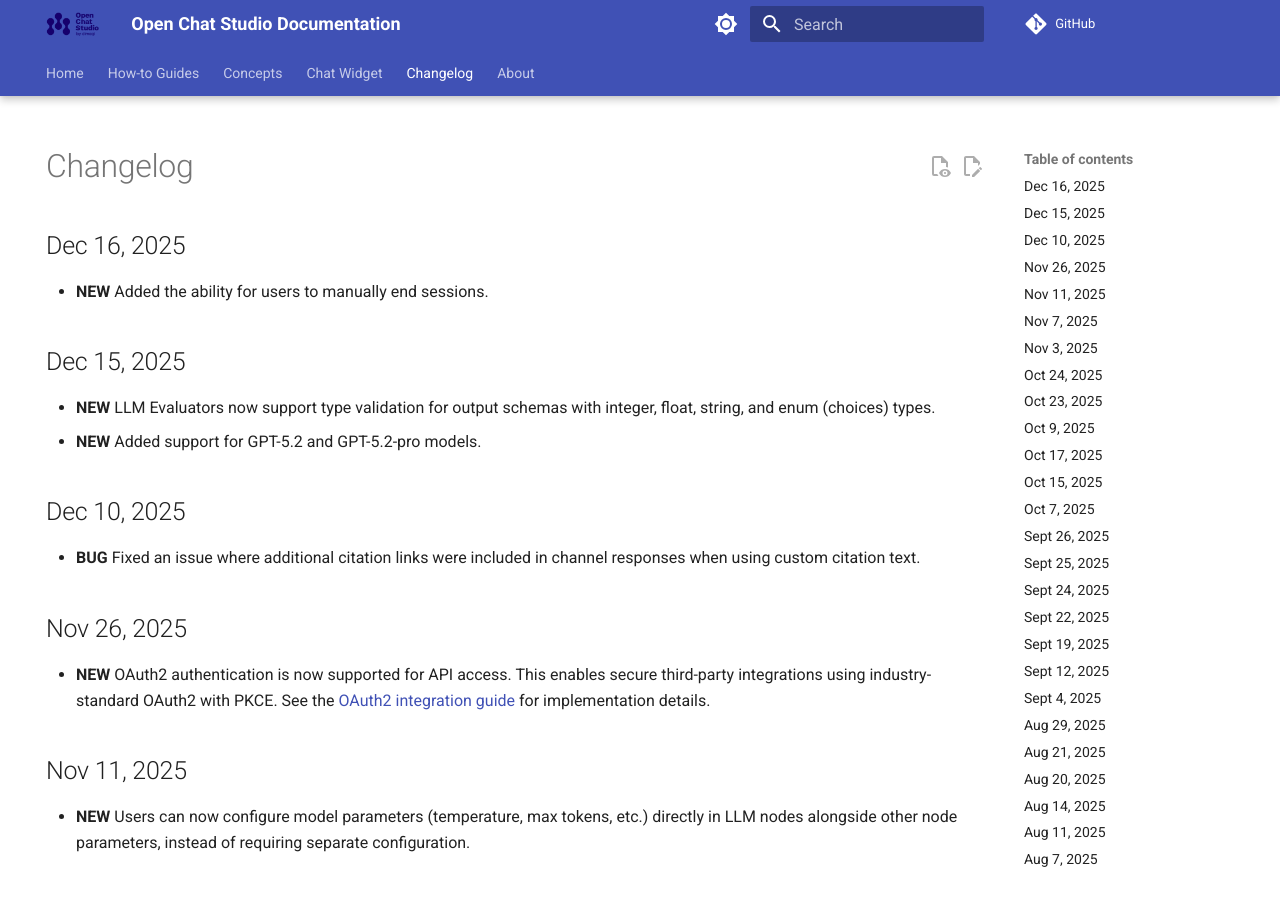
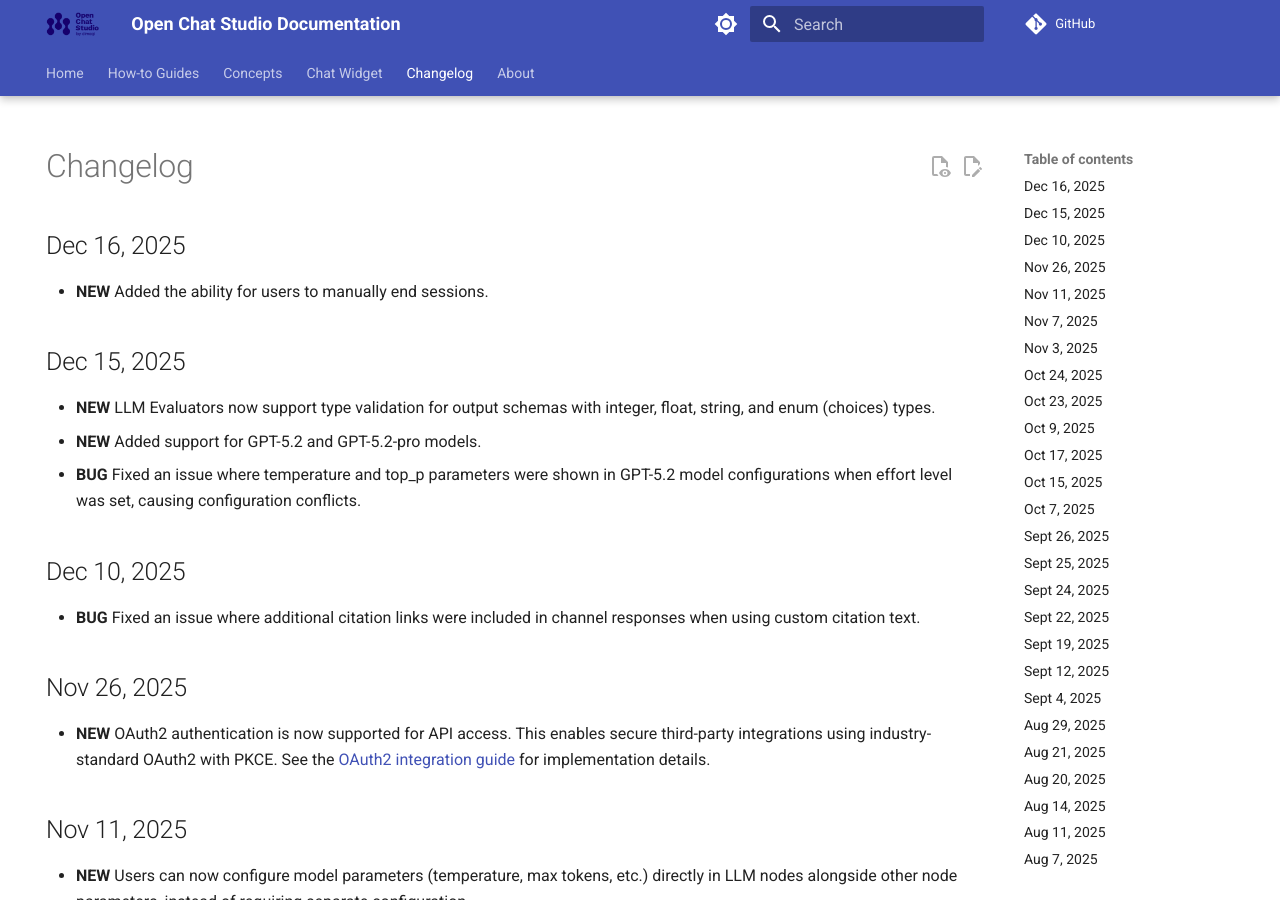
Before and after one commit to dimagi/open-chat-studio-docs, an MkDocs documentation site: the page built from docs/changelog.md, in a window 1280 px wide and 900 px high. Built offline with MkDocs 1.6.1 and Material for MkDocs 9.7.7, drawn with Linux system fonts in a browser that asks for light colours; emoji names are drawn with the system emoji font; a script that is not in the unit is left out; comment, search, counter and statistics services are not loaded.

Commit message:
update changelog and docs from OCS PR #2588

```diff
--- a/docs/changelog.md
+++ b/docs/changelog.md
@@ -10,6 +10,7 @@ hide:
 ## Dec 15, 2025
 * **NEW** LLM Evaluators now support type validation for output schemas with integer, float, string, and enum (choices) types.
 * **NEW** Added support for GPT-5.2 and GPT-5.2-pro models.
+* **BUG** Fixed an issue where temperature and top_p parameters were shown in GPT-5.2 model configurations when effort level was set, causing configuration conflicts.
 
 ## Dec 10, 2025
 * **BUG** Fixed an issue where additional citation links were included in channel responses when using custom citation text.
```
